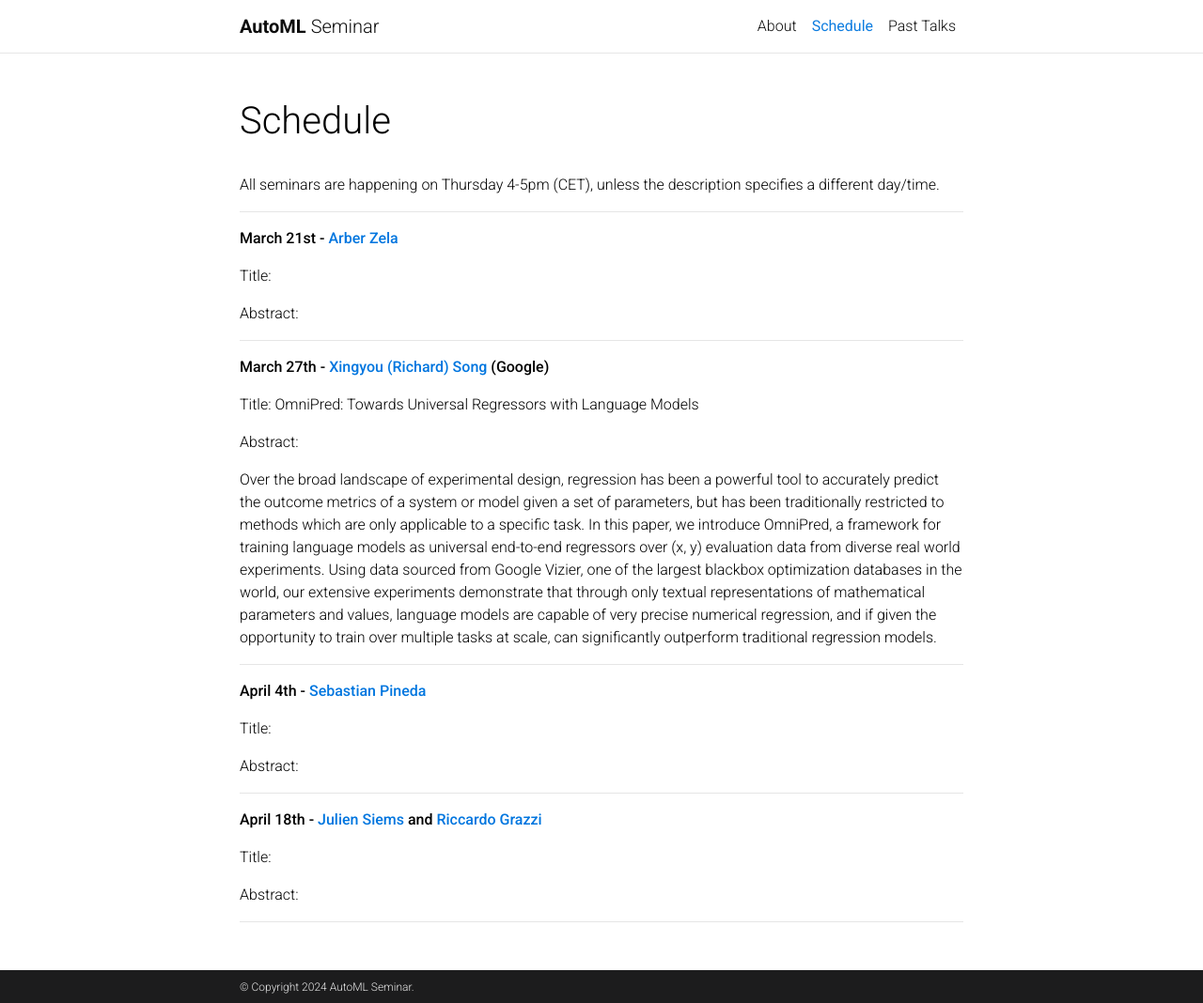
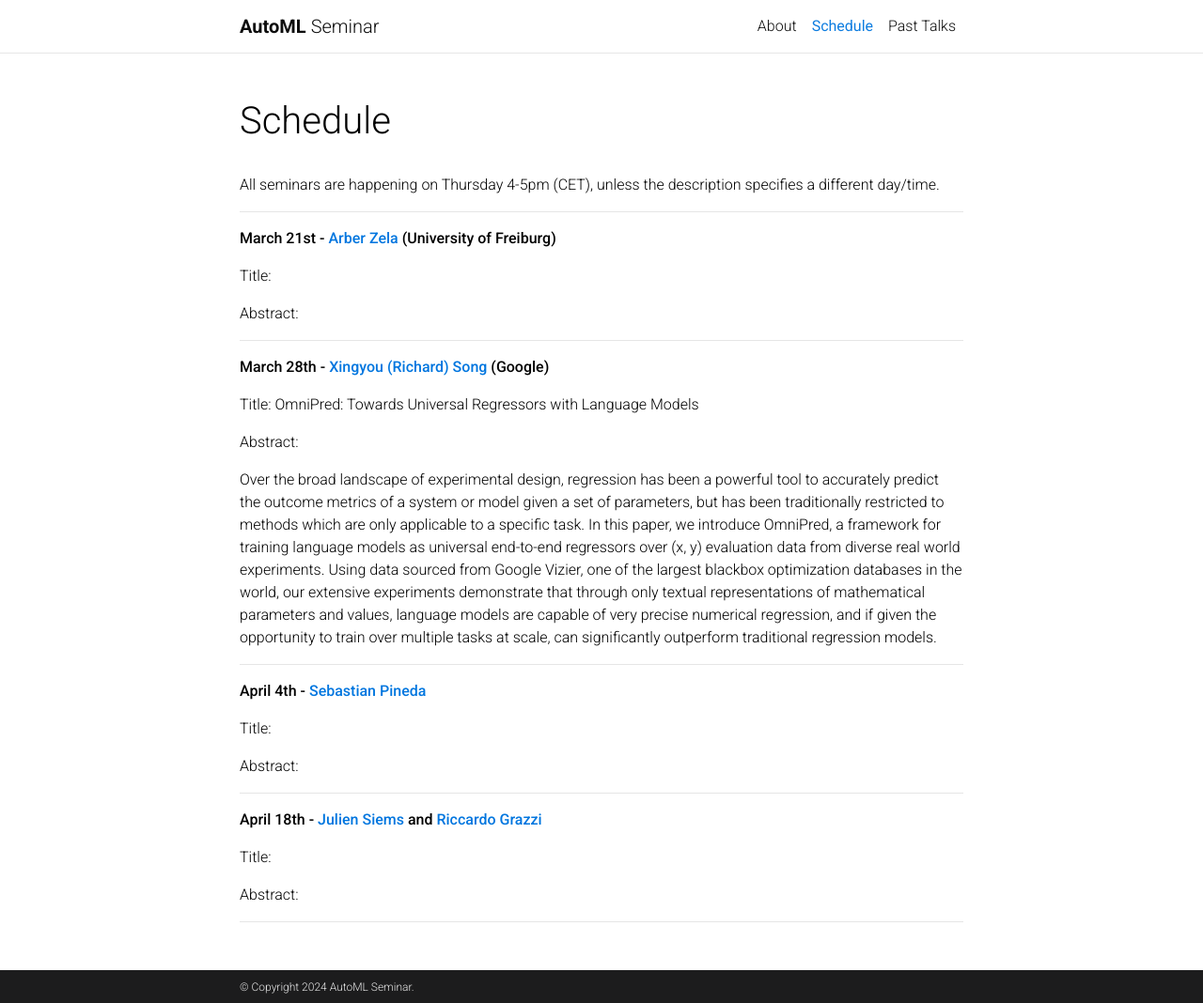
Before and after one commit to AutoML-Seminars/AutoML-Seminars.github.io, a Jekyll site: the page built from _pages/schedule.md, in a window 1280 px wide and 1068 px high. Shown: the whole window at 94% size. Built offline with Jekyll 4.4.1, drawn with Linux system fonts in a browser that asks for light colours; comment, search, counter and statistics services are not loaded; a style sheet for code colours, icons or effects is not loaded.

Commit message:
Update schedule.md

```diff
--- a/_pages/schedule.md
+++ b/_pages/schedule.md
@@ -12,7 +12,7 @@ All seminars are happening on Thursday 4-5pm (CET), unless the description speci
 
 ---------
 
-**March 21st - [Arber Zela](https://ml.informatik.uni-freiburg.de/profile/zela/)**
+**March 21st - [Arber Zela](https://ml.informatik.uni-freiburg.de/profile/zela/) (University of Freiburg)**
 
 
 Title:
@@ -21,7 +21,7 @@ Abstract:
 
 ---------
 
-**March 27th - [Xingyou (Richard) Song](https://xingyousong.github.io/) (Google)**
+**March 28th - [Xingyou (Richard) Song](https://xingyousong.github.io/) (Google)**
 
 
 Title: OmniPred: Towards Universal Regressors with Language Models
```
